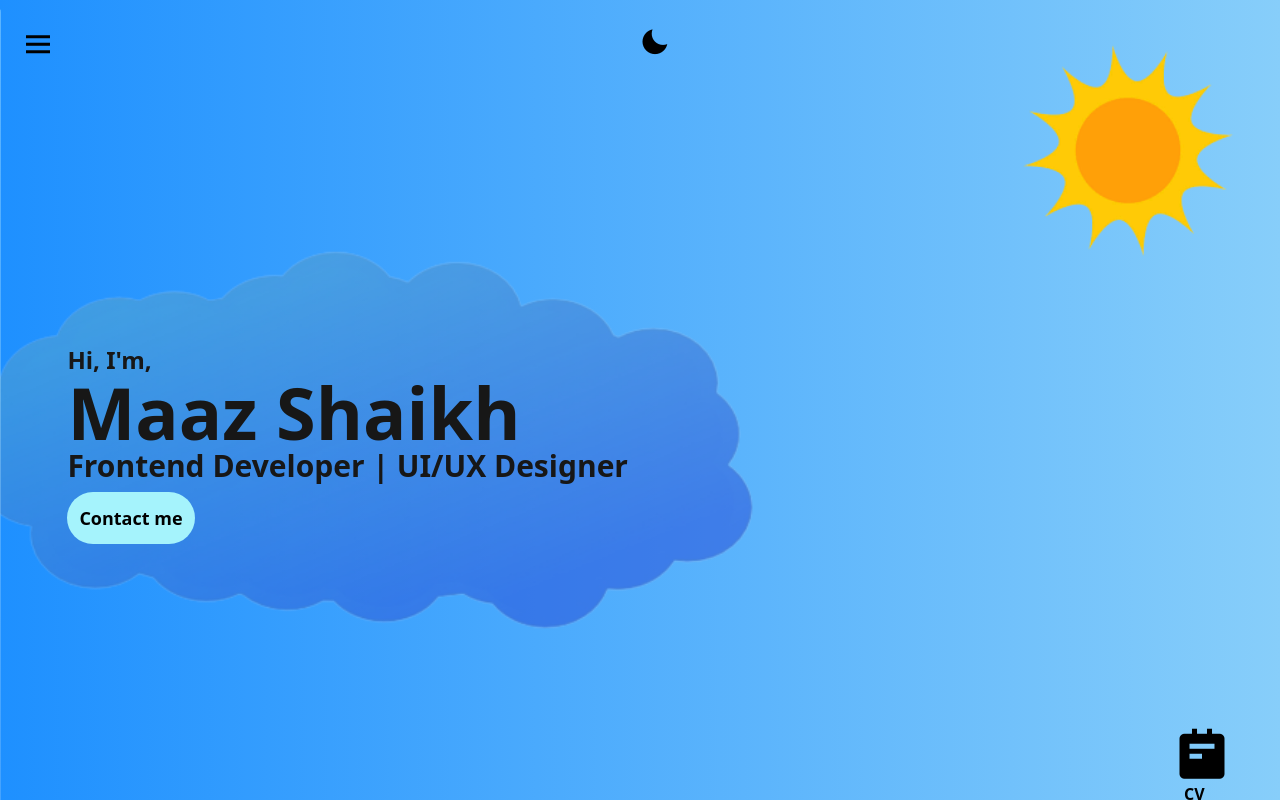
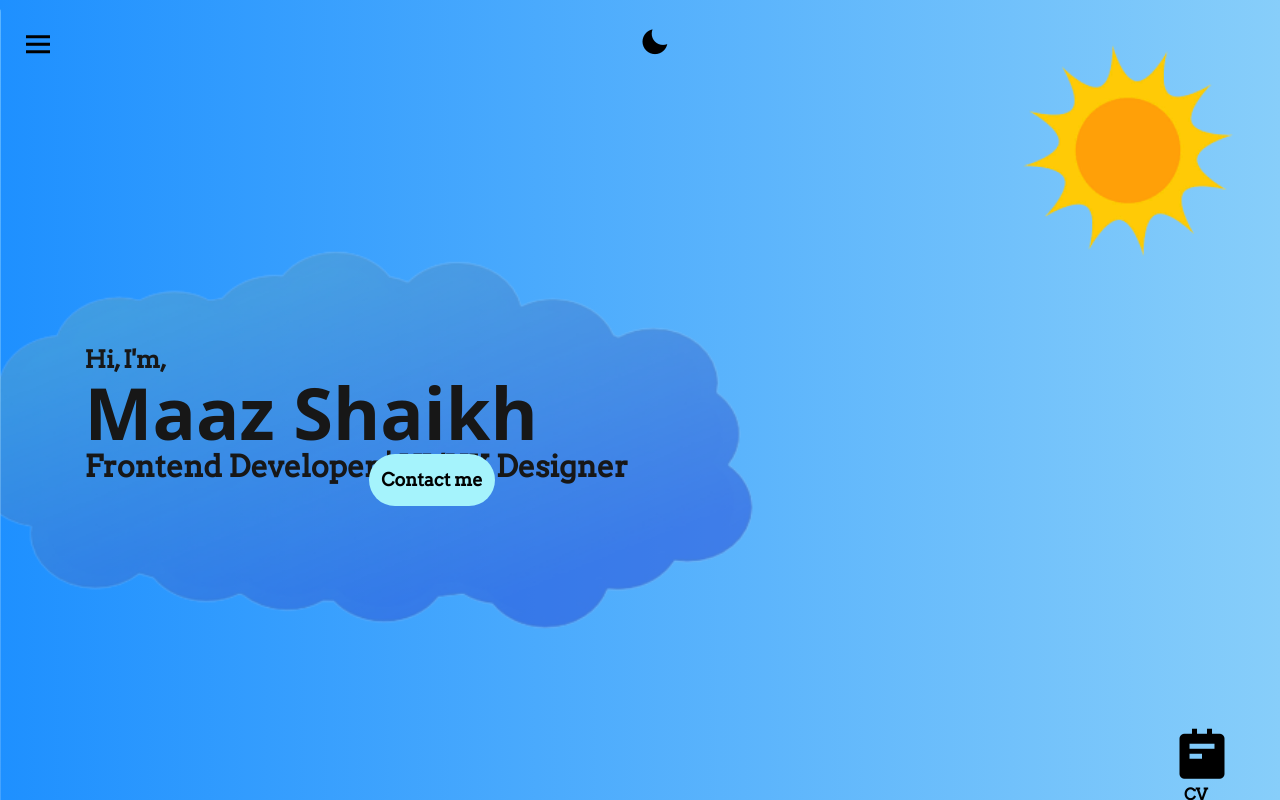
Before and after one commit to maazshaikh7/portfolio, a React (Vite) app: page / in a window 1280 px wide. Shown: the top 800 px of the page. Built offline with nearby package versions, Linux system fonts and the light colour scheme.

Commit message:
Started CV screener and fixed UI problems.

```diff
--- a/index.html
+++ b/index.html
@@ -4,6 +4,9 @@
     <meta charset="UTF-8" />
     <!--FAVICON IN PUBLIC FOLDER <link rel="icon" type="image/svg+xml" href="/vite.svg" /> -->
     <link href='https://unpkg.com/boxicons@2.1.2/css/boxicons.min.css' rel='stylesheet'>
+    <link rel="preconnect" href="https://fonts.googleapis.com">
+<link rel="preconnect" href="https://fonts.gstatic.com" crossorigin>
+<link href="https://fonts.googleapis.com/css2?family=Arvo&display=swap" rel="stylesheet">
     <meta name="viewport" content="width=device-width, initial-scale=1.0" />
     <title>Maaz Shaikh | Developer</title>
   </head>
--- a/src/App.jsx
+++ b/src/App.jsx
@@ -6,6 +6,7 @@ import Home from "./components/Home";
 import Navbar from "./components/Navbar";
 import Portfolio from "./components/Portfolio";
 import Skills from "./components/Skills";
+import CV from "./components/CV";
 
 function App() {
   // Parallax effect
@@ -38,21 +39,20 @@ function App() {
     document.body.style.backgroundImage =
       "linear-gradient(to top, black, midnightblue, slateblue)";
   }
+
   return (
     <>
-      {/* TODO: React router DOM*/}
-      {/* TODO: CV screener*/}
-      <Navbar
-        mode={mode}
-        toggleMode={toggleMode}
-        navDisplay={navDisplay}
-        toggleNav={toggleNav}
-      />
       <Routes>
         <Route
           path="/"
           element={
             <>
+              <Navbar
+                mode={mode}
+                toggleMode={toggleMode}
+                navDisplay={navDisplay}
+                toggleNav={toggleNav}
+              />
               <Home mode={mode} navDisplay={navDisplay} />{" "}
               <About mode={mode} navDisplay={navDisplay} />
               <Portfolio mode={mode} navDisplay={navDisplay} />
@@ -63,19 +63,64 @@ function App() {
         />
         <Route
           path="/about"
-          element={<About mode={mode} navDisplay={navDisplay} style="fixed"/>}
+          element={
+            <>
+              <Navbar
+                mode={mode}
+                toggleMode={toggleMode}
+                navDisplay={navDisplay}
+                toggleNav={toggleNav}
+              />
+              <About mode={mode} navDisplay={navDisplay} style="fixed" />
+            </>
+          }
         />
         <Route
           path="/portfolio"
-          element={<Portfolio mode={mode} navDisplay={navDisplay} />}
+          element={
+            <>
+              {" "}
+              <Navbar
+                mode={mode}
+                toggleMode={toggleMode}
+                navDisplay={navDisplay}
+                toggleNav={toggleNav}
+              />
+              <Portfolio mode={mode} navDisplay={navDisplay} />
+            </>
+          }
         />
         <Route
           path="/skills"
-          element={<Skills mode={mode} navDisplay={navDisplay} />}
+          element={
+            <>
+              <Navbar
+                mode={mode}
+                toggleMode={toggleMode}
+                navDisplay={navDisplay}
+                toggleNav={toggleNav}
+              />{" "}
+              <Skills mode={mode} navDisplay={navDisplay} />
+            </>
+          }
         />
         <Route
           path="/contact"
-          element={<Contact mode={mode} navDisplay={navDisplay} />}
+          element={
+            <>
+              <Navbar
+                mode={mode}
+                toggleMode={toggleMode}
+                navDisplay={navDisplay}
+                toggleNav={toggleNav}
+              />
+              <Contact mode={mode} navDisplay={navDisplay} />
+            </>
+          }
+        />
+        <Route
+          path="/cv"
+          element={<CV mode={mode} navDisplay={navDisplay} />}
         />
       </Routes>
     </>
--- /dev/null
+++ b/src/components/CV.jsx
@@ -0,0 +1,24 @@
+import React from "react";
+
+function CV() {
+  return (
+    <div className="bg-gray-400 min-h-screen">
+      <header>
+        <nav>
+          <a href="/">Maaz</a>
+          <div>
+            <ul>
+              <li>
+                <a href="/">
+                  <i className="bx bx-home">Home</i>
+                </a>
+              </li>
+            </ul>
+          </div>
+        </nav>
+      </header>
+    </div>
+  );
+}
+
+export default CV;
--- a/src/components/Home.jsx
+++ b/src/components/Home.jsx
@@ -1,9 +1,20 @@
 import React from "react";
+import { Link } from "react-router-dom";
 
 function Home(props) {
   return (
     <>
-    <div className="fill w-screen h-screen"></div>
+      <div className="fill w-screen h-screen -z-50 grid items-center text-center ">
+        <Link to="/contact">
+          <button className={`p-3 ${
+          props.navDisplay === true
+            ? "-translate-x-[100vh]"
+            : "-translate-x-52 "
+        } text-lg my-5 lg:my-2 duration-[2500ms] rounded-full translate-y-20 bg-cyan-200 hover:bg-indigo-500 hover:border-2 active:border-0  font-semibold`}>
+            Contact me
+          </button>
+        </Link>
+      </div>
       <main
         className={`absolute top-1/4 duration-[2500ms] right-[5%] -z-10 ${
           props.navDisplay === false
@@ -25,18 +36,17 @@ function Home(props) {
             props.navDisplay === true ? "lg:hidden sm:translate-x-0" : ""
           } `}
         >
-          <div className={`${props.mode === "dark" ? "text-cyan-100" : "text-neutral-900"} `}>
+          <div
+            className={`${
+              props.mode === "dark" ? "text-cyan-100" : "text-neutral-900"
+            } `}
+          >
             <p className="text-2xl my-1 lg:m-0">Hi, I'm,</p>
             <h1 className="text-7xl font-sans my-1 lg:m-0">Maaz Shaikh</h1>
-            <h3 className="text-3xl my-1 lg:m-0">Frontend Developer | UI/UX Designer</h3>
+            <h3 className="text-3xl my-1 lg:m-0">
+              Frontend Developer | UI/UX Designer
+            </h3>
           </div>
-          <span className="contact">
-            <button className="p-3 z-20 text-lg my-5 lg:my-2 rounded-full bg-cyan-200 ">
-              Contact me
-            </button>
-          </span>
-
-
         </div>
       </main>
       <img
--- a/src/components/Navbar.jsx
+++ b/src/components/Navbar.jsx
@@ -1,4 +1,5 @@
 import React from "react";
+import { Link } from "react-router-dom";
 
 function Navbar(props) {
   return (
@@ -44,34 +45,34 @@ function Navbar(props) {
             } list-none px-32 mt-16 flex flex-col -translate-x-14 text-center space-y-7`}
           >
             <li className="navItem">
-              <a href="/" className="navLink">
+              <Link to="/" className="navLink">
                 <i className="bx bx-home hidden md:inline"></i>
                 <p>Home</p>
-              </a>
+              </Link>
             </li>
             <li className="navItem">
-              <a href="/about" className="navLink">
+              <Link to="/about" className="navLink">
                 <i className="bx bx-user hidden md:inline"></i>
                 <p>About Me</p>
-              </a>
+              </Link>
             </li>
             <li className="navItem">
-              <a href="/portfolio" className="navLink">
+              <Link to="/portfolio" className="navLink">
                 <i className="bx bx-briefcase hidden md:inline"></i>
                 <p>Portfolio</p>
-              </a>
+              </Link>
             </li>
             <li className="navItem">
-              <a href="/skills" className="navLink">
+              <Link to="/skills" className="navLink">
                 <i className="bx bx-bookmark hidden md:inline"></i>
                 <p>Skills</p>
-              </a>
+              </Link>
             </li>
             <li className="navItem">
-              <a href="/contact" className="navLink">
+              <Link to="/contact" className="navLink">
                 <i className="bx bxs-chat hidden md:inline"></i>
                 <p>Contact Me</p>
-              </a>
+              </Link>
             </li>
             <ul className="socials flex justify-center p-7">
               <li>
@@ -106,15 +107,15 @@ function Navbar(props) {
           }`}
         ></i>{" "}
       </button>
-      <a
-        href="/cv"
+      <Link
+        to="/cv"
         className={`resume fixed right-6 top-4 sm:float-right sm:top-[90vh] sm:right-10 ${
           props.mode === "dark" ? "text-white" : ""
         }`}
       >
         <i className="bx text-6xl bxs-notepad"></i>
         <p className="font-bold pl-3">CV</p>
-      </a>
+      </Link>
     </>
   );
 }
--- a/src/styles/tailwind.css
+++ b/src/styles/tailwind.css
@@ -1,9 +1,10 @@
-/*=============== GOOGLE FONTS ===============*/
-@import url("https://fonts.googleapis.com/css2?family=Poppins:wght@400;500;600&display=swap");
 
 @tailwind base;
 @tailwind components;
 
+*{
+    font-family: 'Arvo', serif;
+}
 .navLink{
     @apply hover:text-xl rounded-xl hover:text-black duration-300
 }
```
